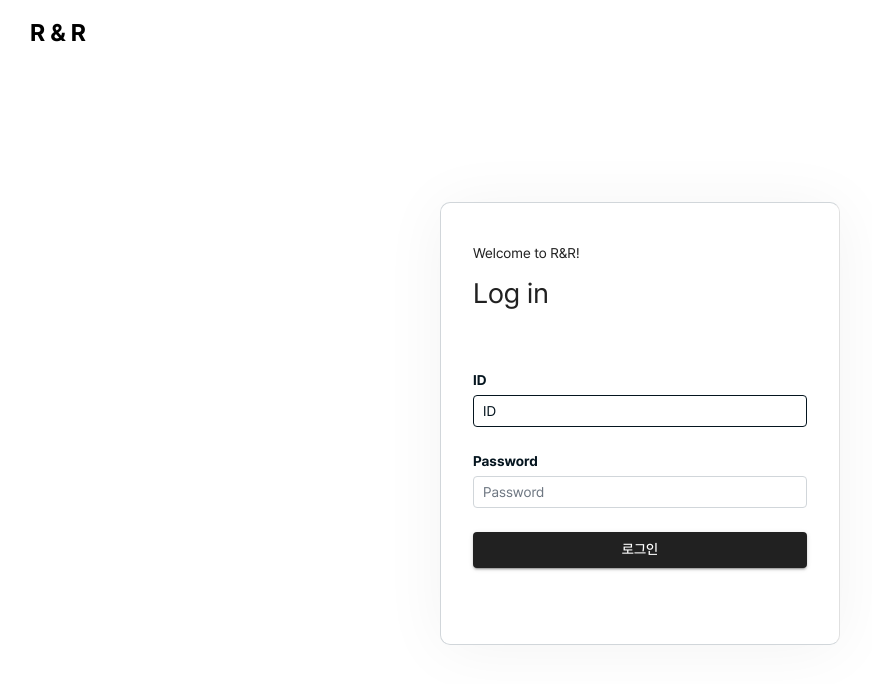
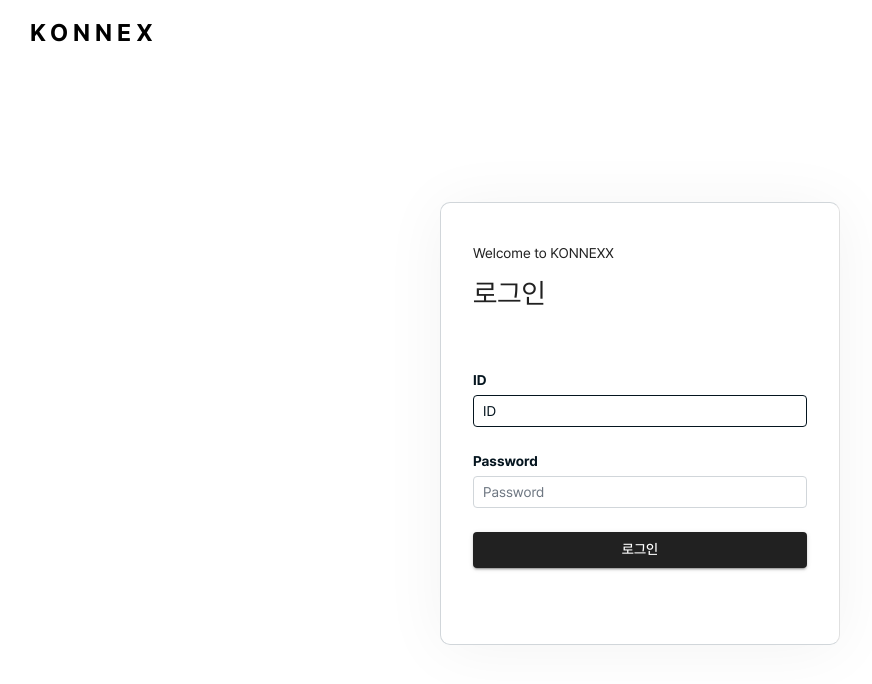
Before and after one commit to npthl2/ai-pr, a React (Vite) app: page /login in a window 1280 px wide. Shown: the top 684 px of the page, without its empty margins (0-872 px from the left). Built offline with nearby package versions, Linux system fonts and the light colour scheme; what simple-zustand-devtools would draw is missing.

Commit message:
KAN-384: login page enter&service name modify

```diff
--- a/src/layout/Layout.tsx
+++ b/src/layout/Layout.tsx
@@ -92,7 +92,7 @@
       <LayoutContainer>
         <Header>
           <Logo onClick={handleLogoClick}>
-            <h1>R & R</h1>
+            <h1>K O N N E X X</h1>
           </Logo>
 
           {isAuthenticated && (
--- a/src/pages/auth/Login.tsx
+++ b/src/pages/auth/Login.tsx
@@ -68,11 +68,11 @@
 
   return (
     <LoginContainer>
-      <LogoText theme={getTheme('light')}>R&R</LogoText>
+      <LogoText theme={getTheme('light')}>KONNEX</LogoText>
       <FormContainer theme={getTheme('light')}>
         <TitleContainer>
-          <Typography variant='body1'>Welcome to R&R!</Typography>
-          <Typography variant='h1'>Log in</Typography>
+          <Typography variant='body1'>Welcome to KONNEXX</Typography>
+          <Typography variant='h1'>로그인</Typography>
         </TitleContainer>
         <LoginForm
           formData={formData}
--- a/src/pages/auth/components/LoginForm.tsx
+++ b/src/pages/auth/components/LoginForm.tsx
@@ -24,7 +24,12 @@
   const [showPassword] = useState(false);
 
   return (
-    <>
+    <form
+      onSubmit={(e) => {
+        e.preventDefault();
+        onSubmit();
+      }}
+    >
       <FormFieldsContainer>
         <LoginIdContainer>
           <ContainerTitle theme={getTheme('light')}>ID</ContainerTitle>
@@ -69,8 +74,8 @@
       </FormFieldsContainer>
       <LoginAlert error={errors} />
       <LoginButton
+        type='submit'
         variant='contained'
-        onClick={onSubmit}
         disabled={isLoading}
         fullWidth
         data-testid='login'
@@ -85,7 +90,7 @@
       >
         {isLoading ? '로그인 중...' : '로그인'}
       </LoginButton>
-    </>
+    </form>
   );
 };
 
```
